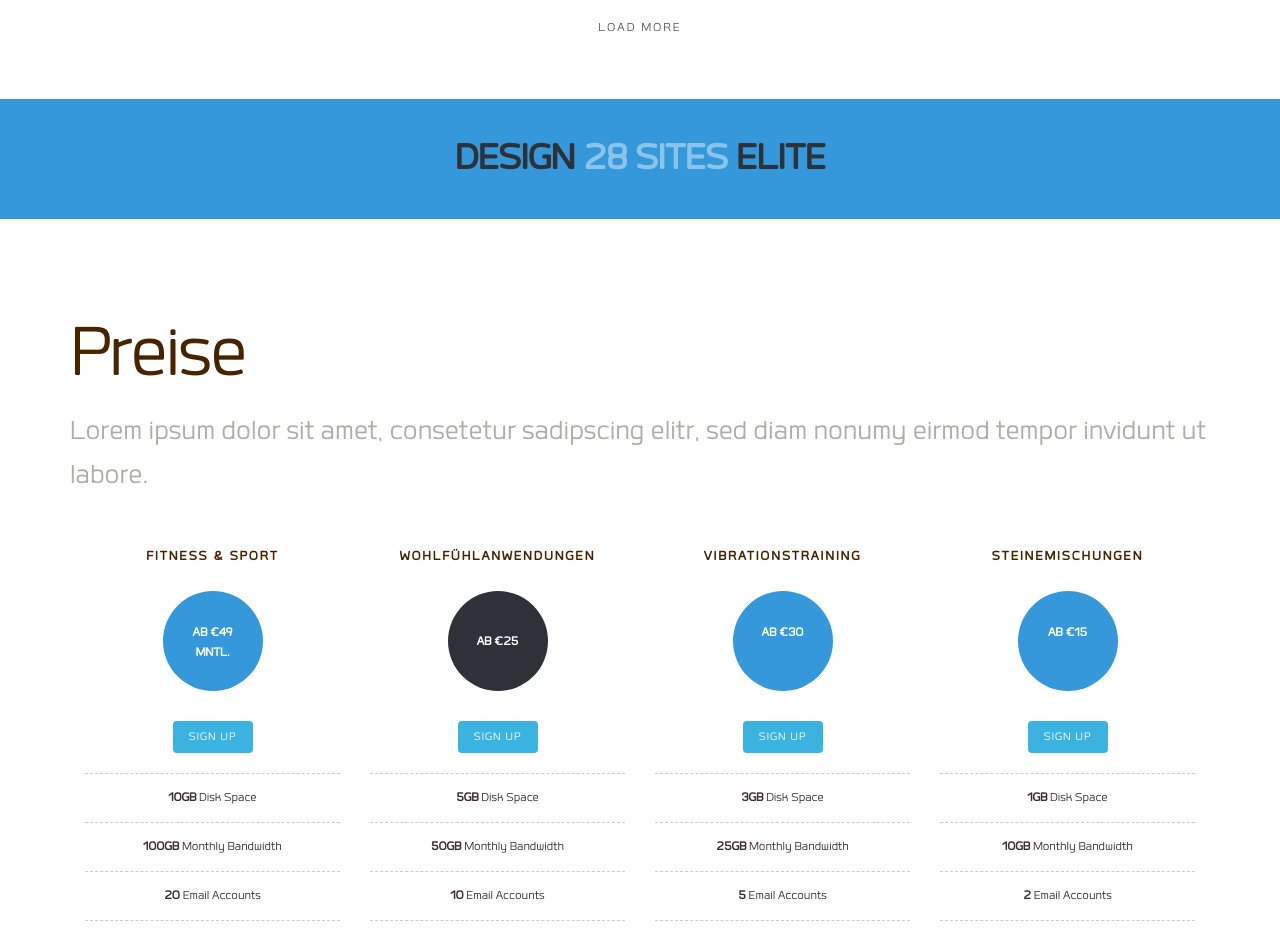
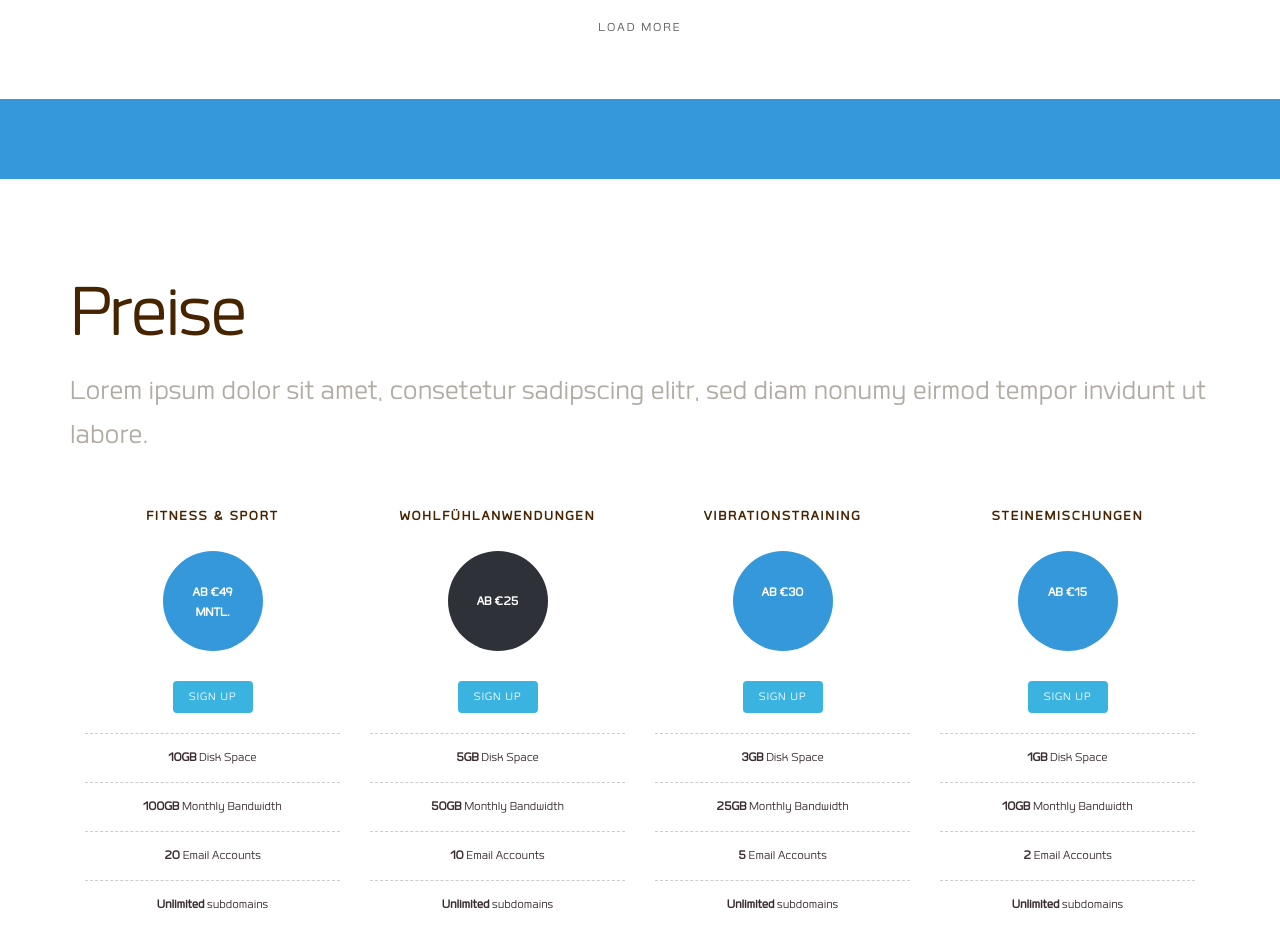
Before and after one commit to MaxBatt/TZ, a plain HTML site: page index.html in a window 1280 px wide. Shown: the part 5440-6379 px from the top of the page. Drawn offline with Linux system fonts and the light colour scheme; some packages are replaced by stand-ins of ours; animation ran at ten frames a second; a script that the page names is missing; a small style sheet from the web is missing.

Commit message:
Blinkschrift raus

```diff
--- a/index.html
+++ b/index.html
@@ -646,10 +646,7 @@ Zögern Sie nicht und vereinbaren Sie gleich einen persönlichen Termin unter de
 
 	<!--BIG IMAGE 2-->
 				<div id="bigstats">
-					<div class="container">
-						<div class="block_font">Design <strong class="text-rotator-fade">
-						<span class="rotate">10k sales* 28 sites* 58 items</span></strong> 	Elite
-					</div>
+
 				</div>
 			</div>
 	<!--//END BIG IMAGE 2-->
```
